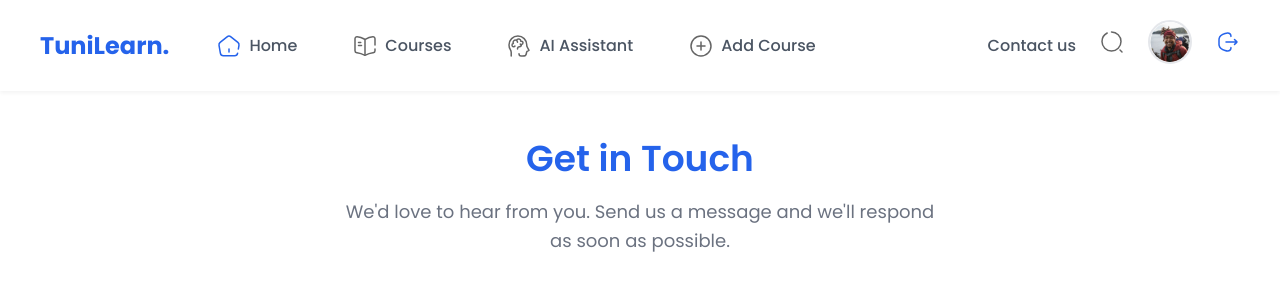
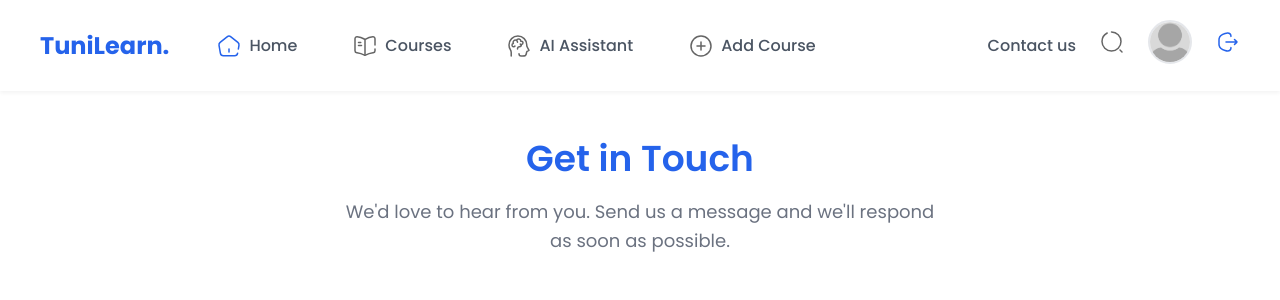
Before and after one commit to TA7YA-TOUNES/pi2, a PHP site: page /contact.php in a window 1280 px wide. Shown: the top 300 px of the page. Run offline with PHP 8.4, Linux system fonts and the light colour scheme; the visitor is signed in with stand-in values (Sample User, id 1).

Commit message:
avatar changed

```diff
--- a/contact.php
+++ b/contact.php
@@ -58,7 +58,7 @@ $user = mysqli_fetch_assoc($user_result);
           />
         </a>
         <a href="./profile.php">
-          <img src="<?php echo !empty($user['profile_image']) ? htmlspecialchars($user['profile_image']) : 'assets/images/user.png'; ?>" alt="Profile" class="profile-pic" />
+          <img src="<?php echo !empty($user['profile_image']) ? htmlspecialchars($user['profile_image']) : 'assets/images/avatar.png'; ?>" alt="Profile" class="profile-pic" />
         </a>
         <a href="./logout.php" class="logout-btn">
           <img src="assets/images/icons/logout.svg" alt="Logout" class="nav-icon" />
--- a/course-content.php
+++ b/course-content.php
@@ -267,7 +267,7 @@ if ($_SERVER['REQUEST_METHOD'] === 'POST' && isset($_POST['mark_complete'])) {
           />
         </a>
         <a href="./profile.php">
-          <img src="<?php echo !empty($user['profile_image']) ? htmlspecialchars($user['profile_image']) : 'assets/images/user.png'; ?>" alt="Profile" class="profile-pic" />
+          <img src="<?php echo !empty($user['profile_image']) ? htmlspecialchars($user['profile_image']) : 'assets/images/avatar.png'; ?>" alt="Profile" class="profile-pic" />
         </a>
         <a href="./logout.php" class="logout-btn">
           <img src="assets/images/icons/logout.svg" alt="Logout" class="nav-icon" />
@@ -363,7 +363,7 @@ if ($_SERVER['REQUEST_METHOD'] === 'POST' && isset($_POST['mark_complete'])) {
             </div>
           </div>
           <div class="user-profile">
-            <img src="<?php echo !empty($user['profile_image']) ? htmlspecialchars($user['profile_image']) : 'assets/images/user.png'; ?>" alt="Profile" class="profile-pic" />
+            <img src="<?php echo !empty($user['profile_image']) ? htmlspecialchars($user['profile_image']) : 'assets/images/avatar.png'; ?>" alt="Profile" class="profile-pic" />
             <span><?php echo htmlspecialchars($user['name']); ?></span>
           </div>
         </div>
--- a/schema.sql
+++ b/schema.sql
@@ -9,7 +9,7 @@ CREATE TABLE users (
     involvements VARCHAR(255) DEFAULT NULL,
     specialisation VARCHAR(255) DEFAULT NULL,
     skills VARCHAR(255) DEFAULT NULL,
-    profile_image VARCHAR(255) DEFAULT 'assets/images/user.png'
+    profile_image VARCHAR(255) DEFAULT 'assets/images/avatar.png'
 );
 
 
```
Also changed, not shown: assets/images/avatar.png (added).
